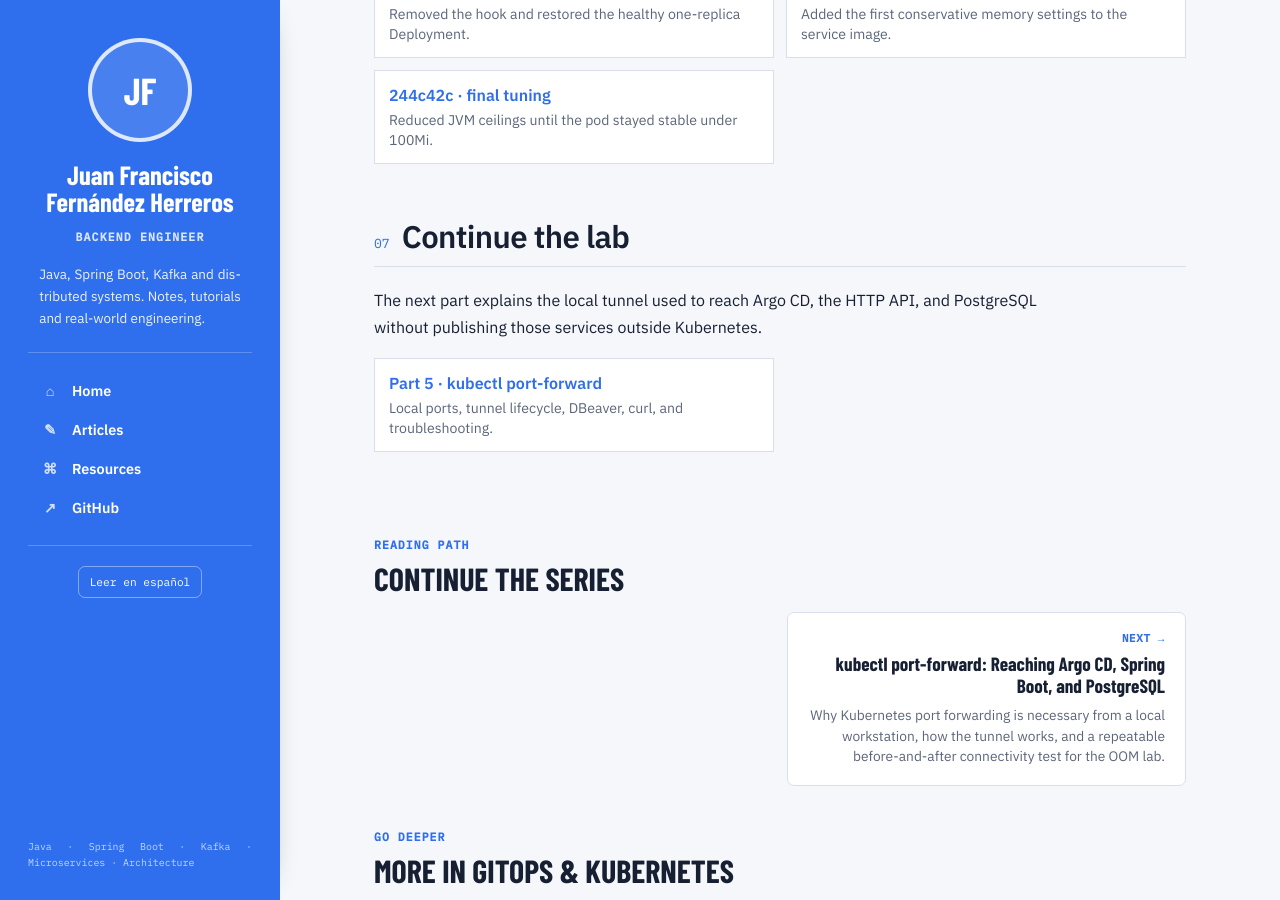
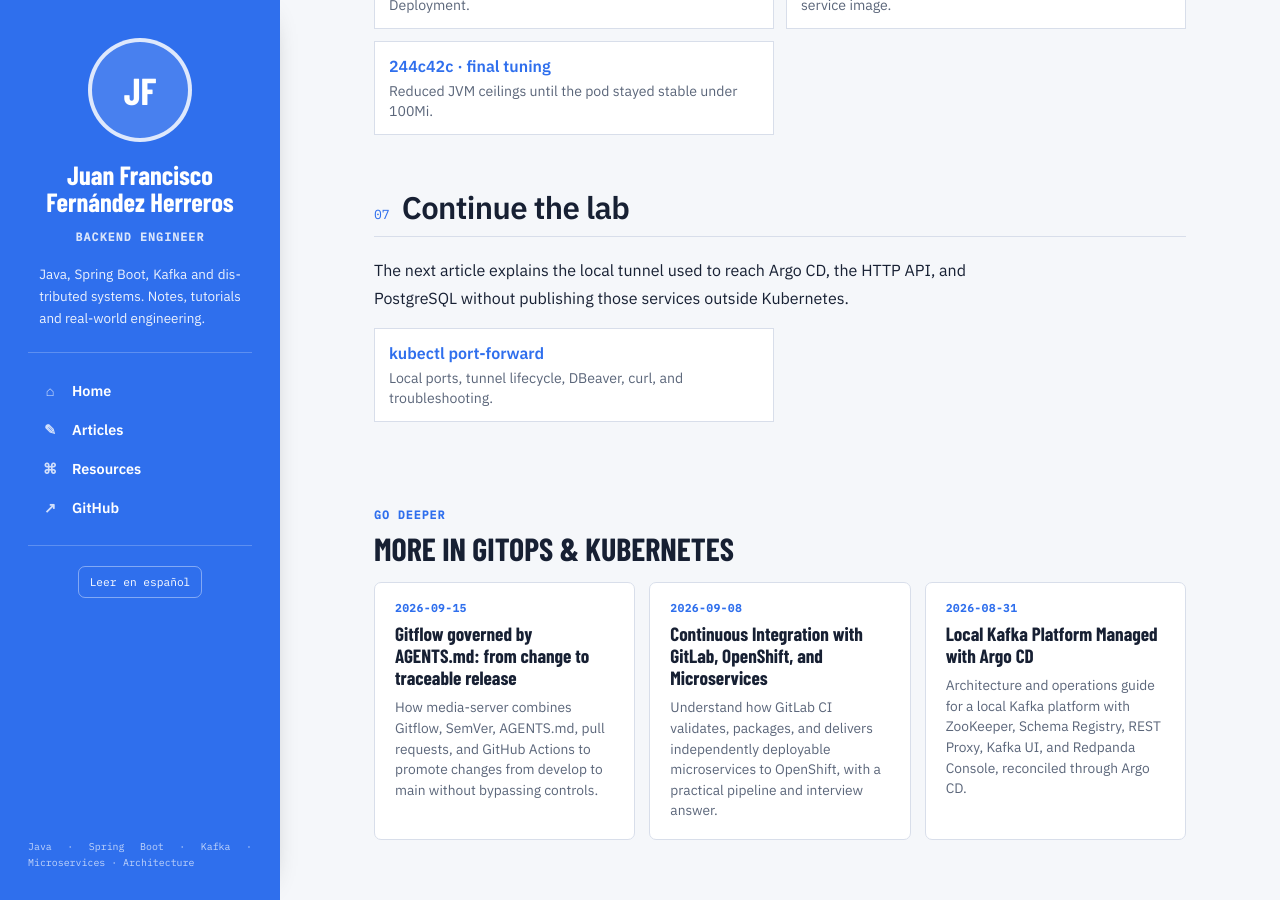
Before and after one commit to juanfranciscofernandezherreros/juanfranciscofernandezherreros.github.io, a Jekyll site: the page built from _posts/2026-08-30-part-4-oom-failure-recovery.html, in a window 1280 px wide and 900 px high, scrolled down 4621 px. Built offline with Jekyll 4.4.1, drawn with Linux system fonts in a browser that asks for light colours; some of the changed text lies outside the part shown.

Commit message:
Remove course framing from Argo article

```diff
--- a/_posts/2026-08-30-part-4-oom-failure-recovery.html
+++ b/_posts/2026-08-30-part-4-oom-failure-recovery.html
@@ -2,15 +2,13 @@
 layout: "article"
 title: "From OOMKilled to a Healthy Argo CD Deployment"
 description: "A hands-on failure drill: force a Spring Boot service past a 100Mi Kubernetes limit, understand Argo CD sync versus health, make the sync operation fail, and recover to one healthy pod."
-og_title: "From OOMKilled to a Healthy Argo CD Deployment — Argo Real World Microservices"
+og_title: "From OOMKilled to a Healthy Argo CD Deployment"
 og_description: "Force, diagnose, surface, and recover a real startup OOM in Kubernetes and Argo CD."
-twitter_title: "From OOMKilled to Healthy — Argo Real World Microservices"
+twitter_title: "From OOMKilled to Healthy"
 twitter_description: "A real Kubernetes OOM drill, Argo CD sync semantics, and a verified recovery."
 permalink: "/argo-real-world-microservices/part-4/oom-failure-recovery/"
 lang: "en"
 lang_url: "/argo-real-world-microservices/part-4/oom-failure-recovery/es/"
-series: "Argo Real World Microservices"
-part: 4
 categories: ["GitOps & Kubernetes"]
 subcategories: ["Incident Recovery"]
 tags: ["argocd","kubernetes","oomkilled","spring-boot","gitops","incident-recovery"]
@@ -27,9 +25,8 @@ reading_minutes: 5
 
 <div class="sheet">
   <div class="titleblock">
-    <p class="back-link"><a href="../../part-3/crud-automation/">← Part 3 — Generating a New Microservice</a></p>
+    <p class="back-link"><a href="../../part-3/crud-automation/">← Generating a New Microservice</a></p>
     <p class="lang-switch"><a href="es/">ES · Español</a></p>
-    <p class="eyebrow">Argo Real World Microservices — Part 4</p>
     <h1>From OOMKilled to Healthy</h1>
     <p class="lede">We deliberately break <span class="inline-file">godbyemicroservices</span> under a 100Mi limit, make the failure visible in Argo CD, and then restore one stable controller pod without relaxing that Kubernetes limit.</p>
     <dl class="stamp"><div><dt>Workload</dt><dd>Spring Boot 3</dd></div><div><dt>Limit</dt><dd>100Mi</dd></div><div><dt>Failure</dt><dd>OOMKilled · 137</dd></div><div><dt>Final state</dt><dd>Synced · Healthy</dd></div></dl>
@@ -111,5 +108,5 @@ godbyemicroservices   Synced        Healthy
   <section id="commits"><div class="section-head"><span class="num">06</span><h2>The actual changes</h2></div>
     <div class="links"><a href="https://github.com/juanfranciscofernandezherreros/gitops-config/commit/1a836d7"><strong>1a836d7 · 100Mi limit</strong><span>Introduced the constrained Deployment used by the drill.</span></a><a href="https://github.com/juanfranciscofernandezherreros/gitops-config/commit/a731a49"><strong>a731a49 · failure gate</strong><span>PreSync hook that made the intentional OOM fail the operation.</span></a><a href="https://github.com/juanfranciscofernandezherreros/gitops-config/commit/4fc7726"><strong>4fc7726 · recovery</strong><span>Removed the hook and restored the healthy one-replica Deployment.</span></a><a href="https://github.com/juanfranciscofernandezherreros/crud-godbyemicroservices-minimal/commit/59a6bd1"><strong>59a6bd1 · initial JVM bounds</strong><span>Added the first conservative memory settings to the service image.</span></a><a href="https://github.com/juanfranciscofernandezherreros/crud-godbyemicroservices-minimal/commit/244c42c"><strong>244c42c · final tuning</strong><span>Reduced JVM ceilings until the pod stayed stable under 100Mi.</span></a></div>
   </section>
-  <section><div class="section-head"><span class="num">07</span><h2>Continue the lab</h2></div><p>The next part explains the local tunnel used to reach Argo CD, the HTTP API, and PostgreSQL without publishing those services outside Kubernetes.</p><div class="links"><a href="../../part-5/kubectl-port-forward/"><strong>Part 5 · kubectl port-forward</strong><span>Local ports, tunnel lifecycle, DBeaver, curl, and troubleshooting.</span></a></div></section>
+  <section><div class="section-head"><span class="num">07</span><h2>Continue the lab</h2></div><p>The next article explains the local tunnel used to reach Argo CD, the HTTP API, and PostgreSQL without publishing those services outside Kubernetes.</p><div class="links"><a href="../../part-5/kubectl-port-forward/"><strong>kubectl port-forward</strong><span>Local ports, tunnel lifecycle, DBeaver, curl, and troubleshooting.</span></a></div></section>
 </div>
```
